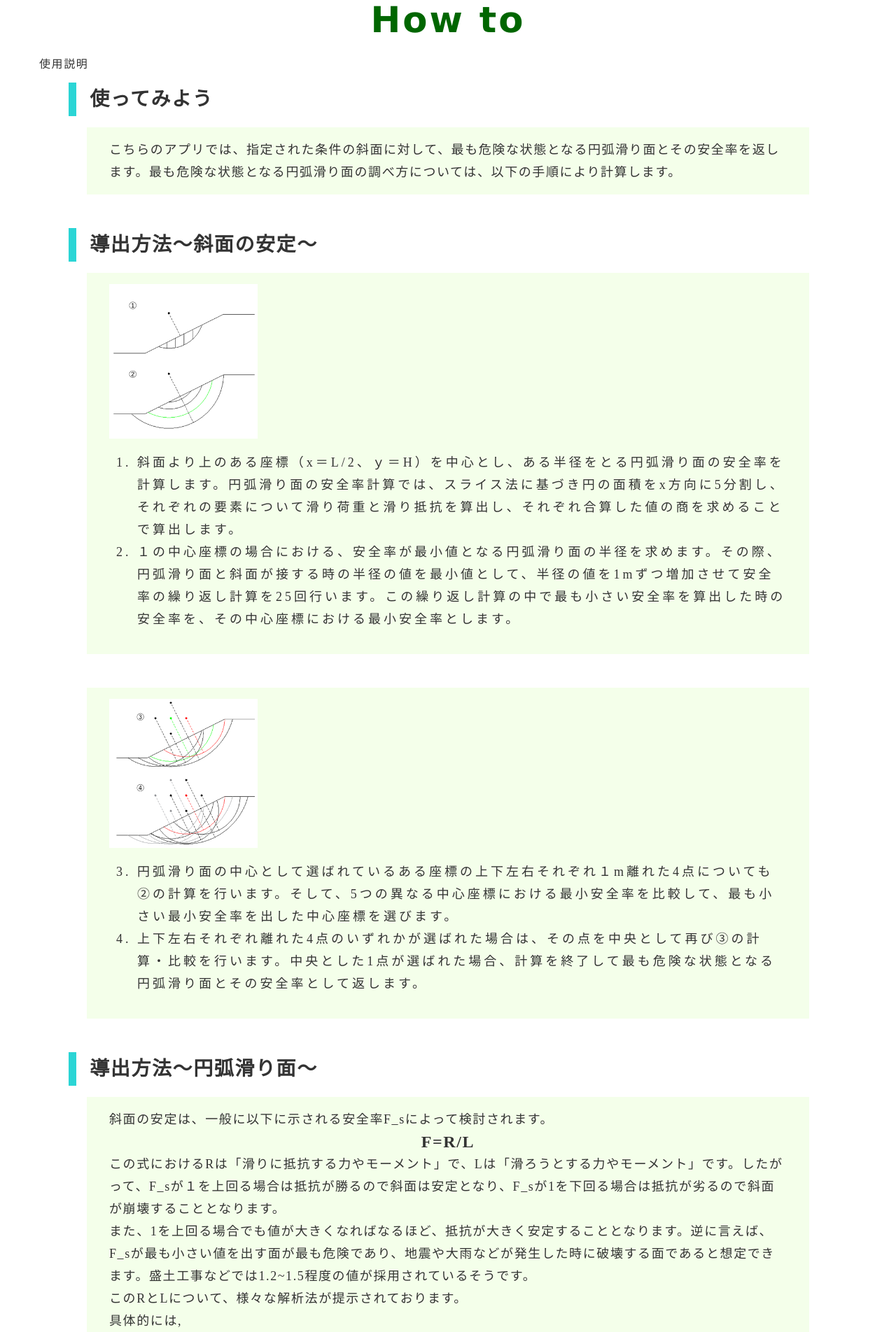
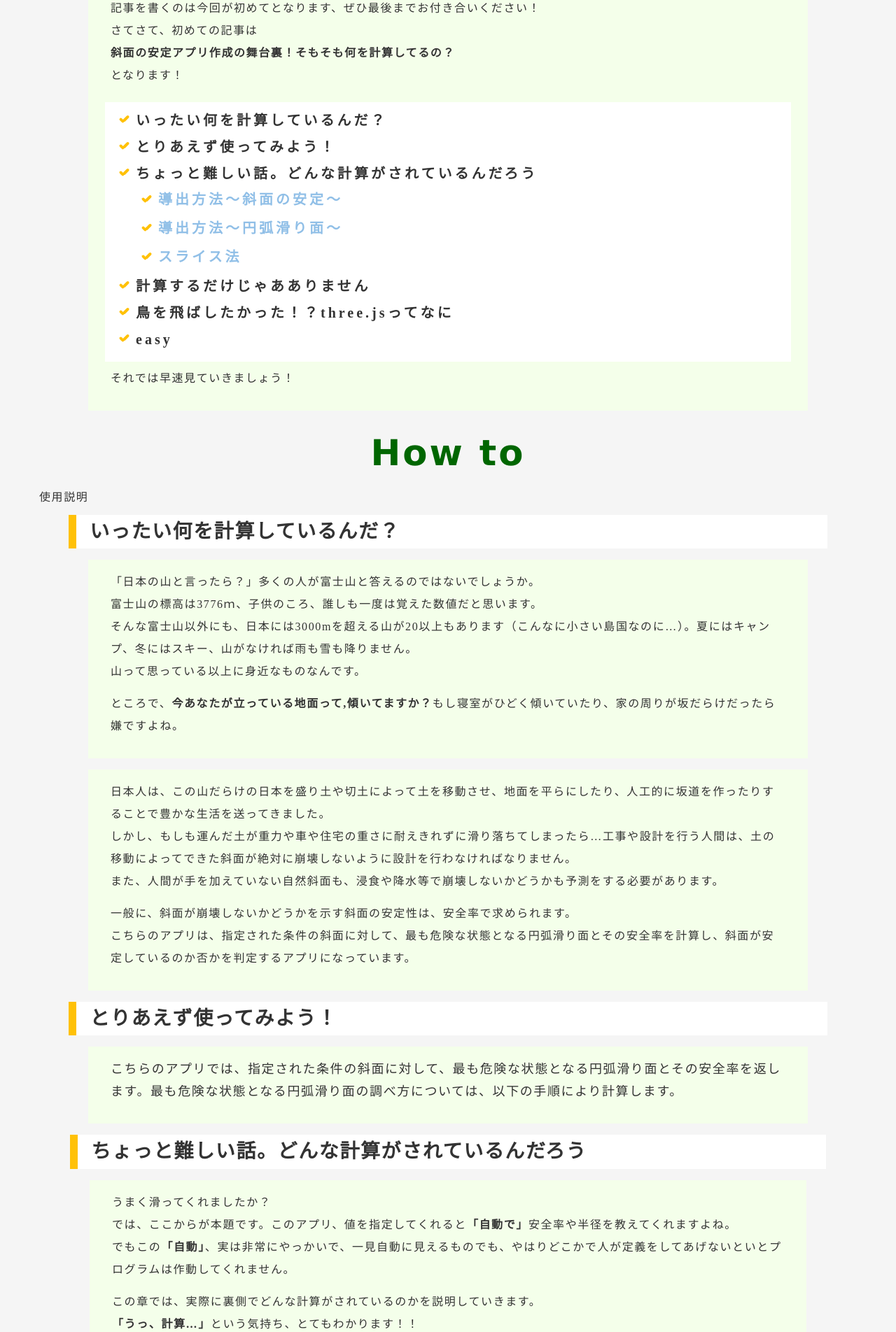
Before and after one commit to Yoshinari-Sho/dobokulabprog, an Angular app: page /slip in a window 1280 px wide. Shown: the part 440-2344 px from the top of the page at 70% size. Built offline with nearby package versions, Linux system fonts and the light colour scheme.

Commit message:
slip 概要

```diff
--- a/src/app/app.component.scss
+++ b/src/app/app.component.scss
@@ -77,6 +77,11 @@ p{
         text-align: left;
         letter-spacing: 1.6px;
     }
+    ol{
+      padding:0 0 8px 32px;
+      font-size: 16px;
+      font-weight: 900;
+    }
     ul.cp_list {
       padding:0.5em;
       list-style-type:none;
@@ -103,9 +108,22 @@ p{
       height:8px;
       transform:rotate(-45deg);
     }
+    .sub_list {
+      padding: 0;
+      position: relative;
+
+    }
+
+    .sub_list li {
+      color: #90bfe7;
+      margin-left: 32px;
+      margin-bottom: 5px;/*下のバーとの余白*/
+      line-height: 1.5;
+      padding: 0.5em;
+      list-style-type: none!important;
+    }
 
 }
-
 
 
 .content.first{
@@ -216,12 +234,13 @@ p{
 }
 .second_face{
   position: relative;
-  padding: 15px 15px;
+  padding: 15px 15px　15px 7px;
   font-size: large;
   font-weight: 700;
   font-family:‘Yu Gothic‘;
   color: #006600;
   padding-left:10px;
+  padding-bottom: -8px;
 }
 
 .second_face:after {
@@ -289,7 +308,7 @@ p{
 
 .text_content{
   padding:16px 32px;
-  margin: 16px 68px 48px;
+  margin: 16px 68px 8px;
   font-stretch: semi-expanded;
   letter-spacing: 4px;
   line-height: 32px;
@@ -303,6 +322,16 @@ p{
     font-size: 24px;
     font-weight: 900;
   }
+  .list{
+    margin: 8px -8px;
+    padding: 0 8px;
+    font-weight: 800;
+    font-size: 20px;
+    background-color: #ffffff;
+  }
+  p{
+    padding-bottom: 14px;
+  }
 }
 
 blockquote.quote-orange {
@@ -313,7 +342,13 @@ blockquote.quote-orange {
 }
 
 blockquote.quote-blue {
-  border-color:	#2bd5d5;
+  border-color:	#FFC107;
+  .mt-0 {
+    margin-top: 0!important;
+  }
+}
+blockquote.quote-topic {
+  border-color:	#FFC107;
   .mt-0 {
     margin-top: 0!important;
   }
@@ -332,6 +367,13 @@ blockquote {
       text-align: left;
       padding-left: 8px;
   }
+}
+.tytle_four{
+    background: linear-gradient(transparent 70%, #a7d6ff 70%);
+    padding-left: 8px;
+    margin:24px 56px 12px;
+    font-size: 28px;
+    font-weight:500;
 }
 
 .news{
--- a/src/app/base/base.component.html
+++ b/src/app/base/base.component.html
@@ -19,6 +19,25 @@
         <div class="tytle">
             <h2>Direction</h2>
             <p>活動方針</p>
+        </div>
+        <div class="content_topic">
+            <blockquote class="quote-topic me-0">
+                <p class="tytle_two">大見出し</p>
+            </blockquote>
+            <div class="content_topic">
+                <p class="tytle_four">使ってみよう</p>
+            </div>
+        <div class="text_content">
+            <p>概要
+            </p>
+            <div class="list">
+            <ul class="cp_list">
+                <li>目次、使いたかったら</li>
+                <li>目次</li>
+                <li>目次</li>
+                <li>目次</li>
+            </ul>
+            </div>
         </div>
         <div class="content_topic">
             <blockquote class="quote-orange me-0">
--- a/src/app/lotationalslip/lotationalslip.component.html
+++ b/src/app/lotationalslip/lotationalslip.component.html
@@ -8,13 +8,33 @@
             <h2>Contents</h2>
             <p>目次</p>
         </div>
-        <div class="contetns_topic">
+        <div class="content_topic">
+            <blockquote class="quote-topic me-0">
+                <p class="tytle_two">はじめまして</p>
+            </blockquote>
+        <div class="text_content">
+            <p>はじめまして！DobokuLabの吉成です。<br>
+                記事を書くのは今回が初めてとなります、ぜひ最後までお付き合いください！<br>
+                さてさて、初めての記事は<br>
+                <strong>斜面の安定アプリ作成の舞台裏！そもそも何を計算してるの？</strong><br>
+                となります！
+            </p>
+            <div class="list">
             <ul class="cp_list">
-                <li>css</li>
-                <li>html</li>
-                <li>copy</li>
+                <li>いったい何を計算しているんだ？</li>
+                <li>とりあえず使ってみよう！</li>
+                <li>ちょっと難しい話。どんな計算がされているんだろう</li>
+                    <ul class="sub_list">
+                        <li class="subli">導出方法～斜面の安定～</li>
+                        <li>導出方法～円弧滑り面～</li>
+                        <li>スライス法</li>
+                    </ul>
+                <li>計算するだけじゃあありません</li>
+                <li>鳥を飛ばしたかった！？three.jsってなに</li>
                 <li>easy</li>
             </ul>
+            </div>
+            <p>それでは早速見ていきましょう！</p>
         </div>
     </div>
 </div>
@@ -25,10 +45,26 @@
         <h2>How to</h2>
         <p>使用説明</p>
         <div class="content_topic">
-            <blockquote class="quote-blue me-0">
-                <p class="tytle_two">使ってみよう</p>
+            <blockquote class="quote-topic me-0">
+                <p class="tytle_two">いったい何を計算しているんだ？</p>
             </blockquote>
+        <div class="text_content">
+            <p>「日本の山と言ったら？」多くの人が富士山と答えるのではないでしょうか。<br>
+                富士山の標高は3776ｍ、子供のころ、誰しも一度は覚えた数値だと思います。<br>
+                そんな富士山以外にも、日本には3000mを超える山が20以上もあります（こんなに小さい島国なのに…）。夏にはキャンプ、冬にはスキー、山がなければ雨も雪も降りません。<br>
+                山って思っている以上に身近なものなんです。</p>
+            <p>ところで、<strong>今あなたが立っている地面って,傾いてますか？</strong>もし寝室がひどく傾いていたり、家の周りが坂だらけだったら嫌ですよね。</p>
         </div>
+        <div class="text_content">
+            <p>日本人は、この山だらけの日本を盛り土や切土によって土を移動させ、地面を平らにしたり、人工的に坂道を作ったりすることで豊かな生活を送ってきました。<br>
+                しかし、もしも運んだ土が重力や車や住宅の重さに耐えきれずに滑り落ちてしまったら…工事や設計を行う人間は、土の移動によってできた斜面が絶対に崩壊しないように設計を行わなければなりません。<br>
+                また、人間が手を加えていない自然斜面も、浸食や降水等で崩壊しないかどうかも予測をする必要があります。</p>
+            <p>一般に、斜面が崩壊しないかどうかを示す斜面の安定性は、安全率で求められます。<br>
+                こちらのアプリは、指定された条件の斜面に対して、最も危険な状態となる円弧滑り面とその安全率を計算し、斜面が安定しているのか否かを判定するアプリになっています。<br></p>
+        </div>
+        <blockquote class="quote-blue me-0">
+            <p class="tytle_two">とりあえず使ってみよう！</p>
+        </blockquote>
         <div class="text_content">
             <p class="content_direction">
                 こちらのアプリでは、指定された条件の斜面に対して、最も危険な状態となる円弧滑り面とその安全率を返します。最も危険な状態となる円弧滑り面の調べ方については、以下の手順により計算します。
@@ -36,18 +72,29 @@
         </div>
         <div class="content_topic">
             <blockquote class="quote-blue me-0">
-                <p class="tytle_two">導出方法～斜面の安定～</p>
-                <p></p>
+                <p class="tytle_two">ちょっと難しい話。どんな計算がされているんだろう</p>
             </blockquote>
+            <div class="text_content">
+                <p>うまく滑ってくれましたか？<br>
+                    では、ここからが本題です。このアプリ、値を指定してくれると<strong>「自動で」</strong>安全率や半径を教えてくれますよね。<br>
+                    でもこの<strong>「自動」</strong>、実は非常にやっかいで、一見自動に見えるものでも、やはりどこかで人が定義をしてあげないといとプログラムは作動してくれません。</p>
+                <p>この章では、実際に裏側でどんな計算がされているのかを説明していきます。<br>
+                    <strong>「うっ、計算…」</strong>という気持ち、とてもわかります！！<br>でも実は、この後にもっと複雑計算が残っているんですよねー。
+                </p>
+            </div>
+            <div class="content_topic">
+                <p class="tytle_four">導出方法～斜面の安定～</p>
+        　　</div>
         </div>
         <div class="text_content">
             <div class="article_slip">
-              <div class="image-area">
-                  <img src="../../assets/img/slip_article_first.png"  class="slip_img" width=220px>
-              </div>
-              <ol class="slip_article_text">
-                  <li>斜面より上のある座標（x＝L/2、ｙ＝H）を中心とし、ある半径をとる円弧滑り面の安全率を計算します。円弧滑り面の安全率計算では、スライス法に基づき円の面積をx方向に5分割し、それぞれの要素について滑り荷重と滑り抵抗を算出し、それぞれ合算した値の商を求めることで算出します。</li>
-                  <li>１の中心座標の場合における、安全率が最小値となる円弧滑り面の半径を求めます。その際、円弧滑り面と斜面が接する時の半径の値を最小値として、半径の値を1mずつ増加させて安全率の繰り返し計算を25回行います。この繰り返し計算の中で最も小さい安全率を算出した時の安全率を、その中心座標における最小安全率とします。</li>
+                <p>斜面の安定は、次の手順で計算をしていきます。</p>
+                <div class="image-area">
+                    <img src="../../assets/img/slip_article_first.png"  class="slip_img" width=220px>
+                </div>
+                <ol class="slip_article_text">
+                    <li>斜面より上のある座標（x＝L/2、ｙ＝H）を中心とし、ある半径をとる円弧滑り面の安全率を計算します。円弧滑り面の安全率計算では、スライス法に基づき円の面積をx方向に5分割し、それぞれの要素について滑り荷重と滑り抵抗を算出し、それぞれ合算した値の商を求めることで算出します。</li>
+                    <li>１の中心座標の場合における、安全率が最小値となる円弧滑り面の半径を求めます。<br>その際、円弧滑り面と斜面が接する時の半径の値を最小値として、半径の値を1mずつ増加させて安全率の繰り返し計算を25回行います。<br>この繰り返し計算の中で最も小さい安全率を算出した時の安全率を、その中心座標における最小安全率とします。</li>
                 </ol>
             </div>
         </div>
@@ -58,20 +105,20 @@
                 </div>
                 <ol class="slip_article_text" start="3">
                     <li>円弧滑り面の中心として選ばれているある座標の上下左右それぞれ１m離れた4点についても➁の計算を行います。そして、5つの異なる中心座標における最小安全率を比較して、最も小さい最小安全率を出した中心座標を選びます。</li>
-                    <li>上下左右それぞれ離れた4点のいずれかが選ばれた場合は、その点を中央として再び➂の計算・比較を行います。中央とした1点が選ばれた場合、計算を終了して最も危険な状態となる円弧滑り面とその安全率として返します。</li>
+                    <li>上下左右それぞれ離れた4点のいずれかが選ばれた場合は、その点を中央として再び➂の計算・比較を行います。<br>中央とした1点が選ばれた場合、計算を終了して最も危険な状態となる円弧滑り面とその安全率として返します。</li>
                 </ol>
             </div>
         </div>
         <div class="content_topic">
-            <blockquote class="quote-blue me-0">
-                <p class="tytle_two">導出方法～円弧滑り面～</p>
-            </blockquote>
+            <div class="content_topic">
+                <p class="tytle_four">導出方法～円弧滑り面～</p>
+        　　</div>
         </div>
         <div class="text_content">
             <p class="content_direction"> 斜面の安定は、一般に以下に示される安全率F_sによって検討されます。</p><p class="emphasis"><strong>F=R/L</strong> </p>
             <p class="content_direction">
                 この式におけるRは「滑りに抵抗する力やモーメント」で、Lは「滑ろうとする力やモーメント」です。したがって、F_sが１を上回る場合は抵抗が勝るので斜面は安定となり、F_sが1を下回る場合は抵抗が劣るので斜面が崩壊することとなります。<br>
-                また、1を上回る場合でも値が大きくなればなるほど、抵抗が大きく安定することとなります。逆に言えば、F_sが最も小さい値を出す面が最も危険であり、地震や大雨などが発生した時に破壊する面であると想定できます。盛土工事などでは1.2~1.5程度の値が採用されているそうです。<br>
+                また、1を上回る場合でも値が大きくなればなるほど、抵抗が大きく安定することとなります。逆に言えば、<strong>F_sが最も小さい値を出す面が最も危険であり、地震や大雨などが発生した時に破壊する面である</strong>と想定できます。盛土工事などでは1.2~1.5程度の値が採用されているそうです。<br>
                 このRとLについて、様々な解析法が提示されております。<br>
                 具体的には,
                 <p class="emphasis">➀滑り面（崩壊する面）はどのような形を仮定するか<br>➁その面におけるRやLをどのような手順で求めるか </p>
@@ -81,9 +128,9 @@
                 </div>
         </div>
         <div class="content_topic">
-            <blockquote class="quote-blue me-0">
-                <p class="tytle_two">スライス法</p>
-            </blockquote>
+            <div class="content_topic">
+                <p class="tytle_four">スライス法</p>
+        　　</div>
         </div>
         <div class="text_content">
             <p class="content_direction"> スライス法では、円弧滑り面の滑り面上にある滑り土塊をいくつかのブロックに分けて、ブロック一つ一つについて弧を直線近似して四角形を仮定することで単純化し、RやLを計算します。ブロックには以下の図のように力が作用します。</p>
@@ -100,7 +147,39 @@
             <p class="content_direction">右からi番目のブロックについて、安全率は以下の通りに求められます。<br>
                 <p class="emphasis">F_s=(∑_(i=1)^n▒〖w_i  cos⁡〖α_i 〗  tan⁡〖φ_i 〗+c_i l_i 〗)/(∑_(i=1)^n▒〖W_i  sin⁡〖α_i 〗 〗)</p>
                 　ただし、c_i：土の粘着力、φ_i：土の摩擦角<br>
-                　この式に従って、スウェーデン法では斜面の安定が解析できます。このアプリは、上記の考え方を基にpythonを用いて安全率を計算し、最も安全率が低く危険な斜面を計算しております。
+                　この式に従って、スウェーデン法では斜面の安定が解析できます。このアプリは、上記の考え方を基に<strong>python</strong>を用いて安全率を計算し、最も安全率が低く危険な斜面を計算しております。
+        </div>
+    </div>
+</div>
+
+<div class="content">
+    <div class="content-inner">
+        <h2>How to</h2>
+        <p>使用説明</p>
+        <div class="content_topic">
+            <blockquote class="quote-blue me-0">
+                <p class="tytle_two">鳥を飛ばしたかった！？three.jsってなに</p>
+            </blockquote>
+        </div>
+        <div class="text_content">
+            <p class="content_direction">
+                さあ、計算の話はこれで終わり！<br>
+                でもあれ？先ほど触ったアプリって、「計算しておわり！」のつまらないアプリでしたっけ？<br>
+                そう、アプリはそれで終わりじゃありません。斜面、崩れましたよねー。それも単純に崩れるだけではなく、実は崩れ方も違うんです！<br>
+                計算上、安全率が1を下回るとき、小さければ小さいほど規模の大きい崩壊が起こるんでしたよね。それに対応して、モデルの動き方も変わるようになっています。<br>
+                今回、モデルを動かすには「three.js」を使用しました。これもまた複雑で考えることが多いんです。<br>
+                何ができるのか、どんな作業が必要なのか、<strong>今回一からモデルを作ってくれた吉川君</strong>に説明してもらいましょう！
+            </p>
+        </div>
+        <div class="content_topic">
+            <div class="content_topic">
+                <p class="tytle_four">three.js</p>
+        　　</div>
+        </div>
+        <div class="text_content">
+            <p class="content_direction">
+                どんなことやったの
+            </p>
         </div>
     </div>
 </div>
```
